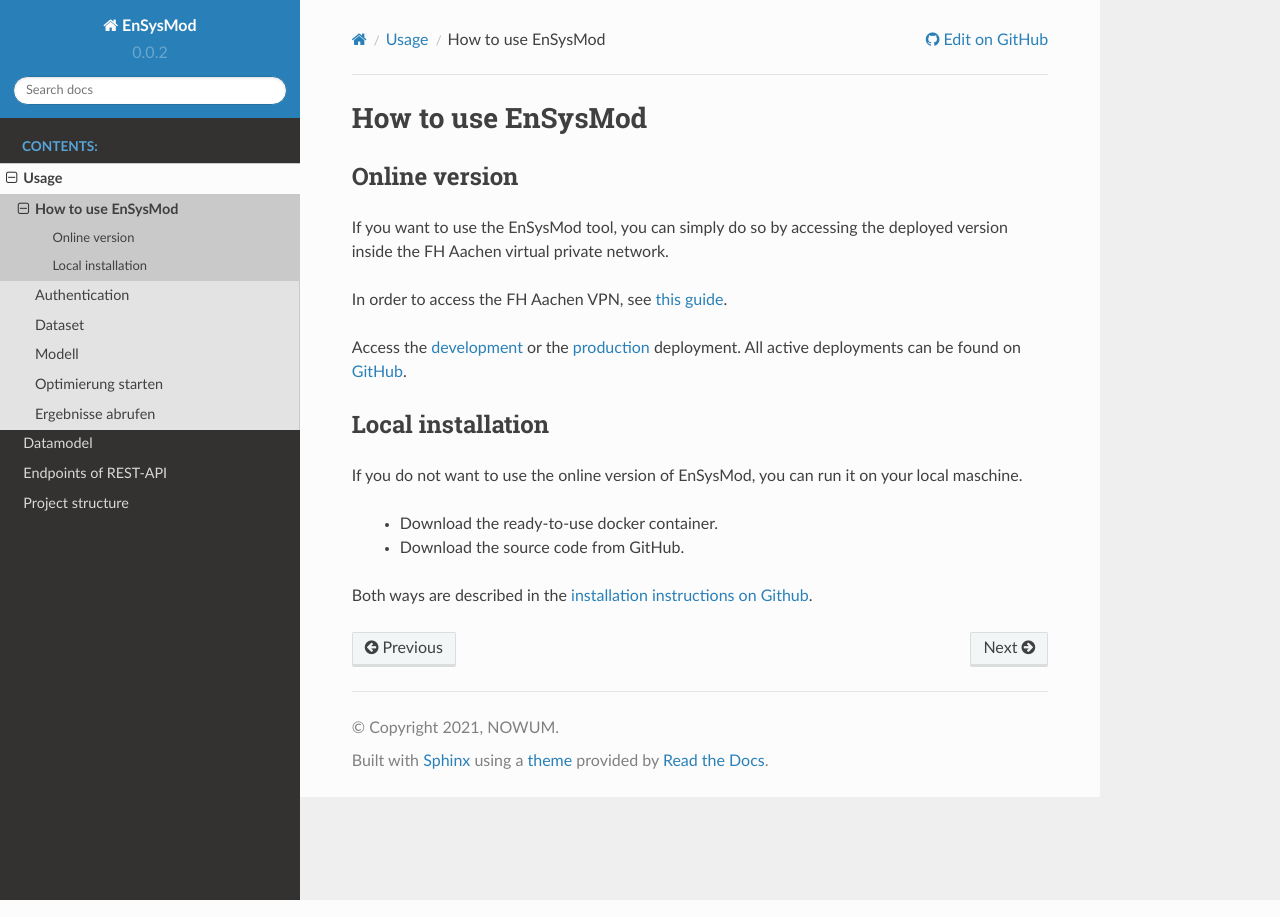
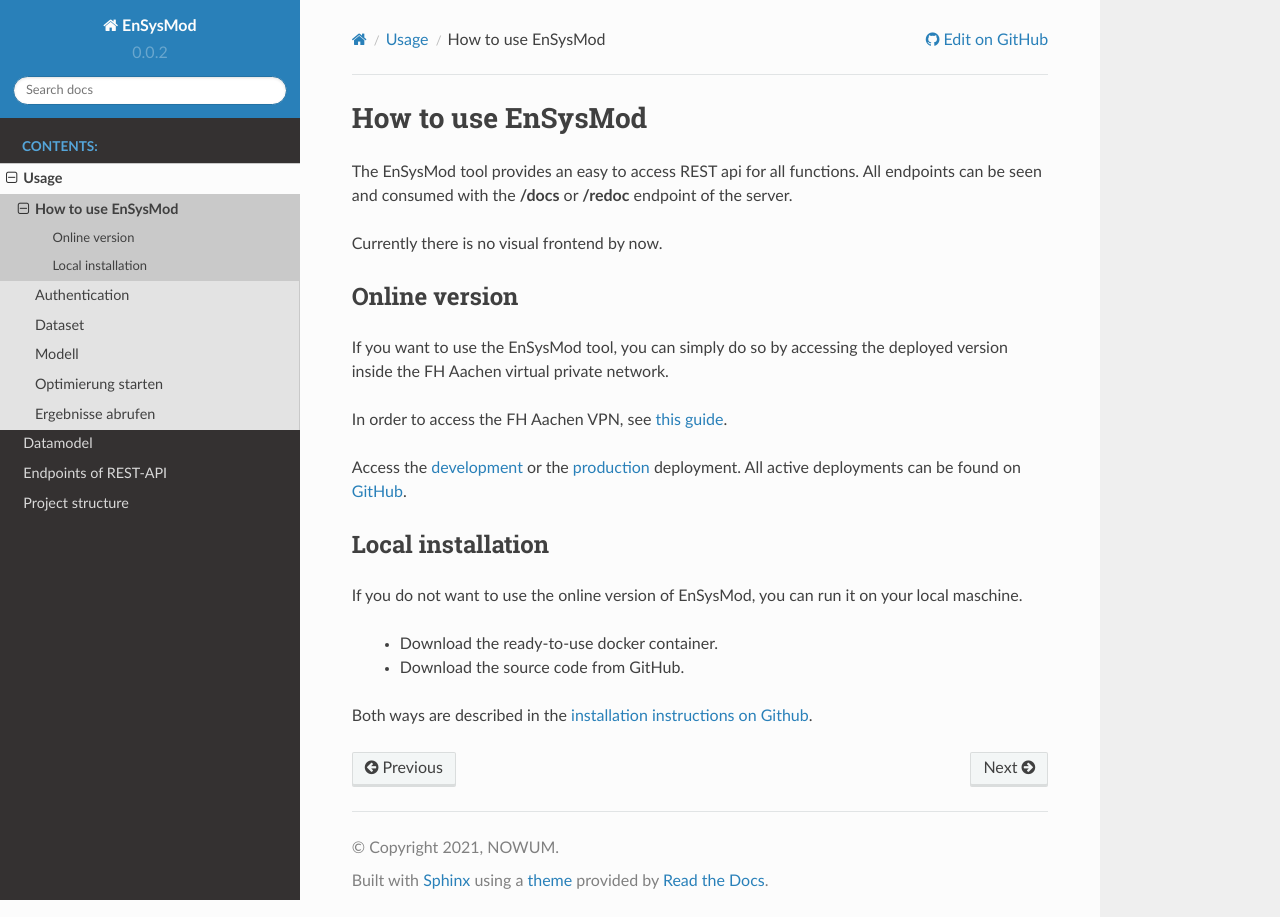
Before and after one commit to NOWUM/EnSysMod, a Sphinx documentation site: the page built from docs/source/usage/1_how_to_use.rst, in a window 1280 px wide. Built offline with Sphinx 7.4.7 and the Read the Docs theme 2.0.0, drawn with Linux system fonts in a browser that asks for light colours; the version number is read from the project's files by our own code.

Commit message:
Updated documentation for authentication and permissions

```diff
--- a/docs/source/datamodel/dataset/dataset.rst
+++ b/docs/source/datamodel/dataset/dataset.rst
@@ -19,6 +19,8 @@
    :field-list-validators: False
    :inherited-members: BaseModel
 
+
+.. _dataset_permissions:
 
 Dataset permissions
 ===================
--- a/docs/source/usage/1_how_to_use.rst
+++ b/docs/source/usage/1_how_to_use.rst
@@ -3,6 +3,11 @@
 *******************
 How to use EnSysMod
 *******************
+
+The EnSysMod tool provides an easy to access REST api for all functions.
+All endpoints can be seen and consumed with the **/docs** or **/redoc** endpoint of the server.
+
+Currently there is no visual frontend by now.
 
 Online version
 ==============
--- a/docs/source/usage/2_authentication.rst
+++ b/docs/source/usage/2_authentication.rst
@@ -25,6 +25,6 @@
 
 As response you get an access token. All further requests must be authenticated with this token.
 
-Authenticate on API docs
-========================
+Authenticate for using API docs
+===============================
 Use the authentication button on the top right corner of the documentation page.
--- a/docs/source/usage/2_dataset.rst
+++ b/docs/source/usage/2_dataset.rst
@@ -31,6 +31,10 @@
 .. openapi:: ./../generated/openapi.json
    :paths:
       /datasets/
+
+By default only you have access to this dataset.
+If you want to share the dataset with other users,
+you have to grant permissions to them as described :ref:`here <dataset_permissions>`.
 
 .. _provideData:
 
```
